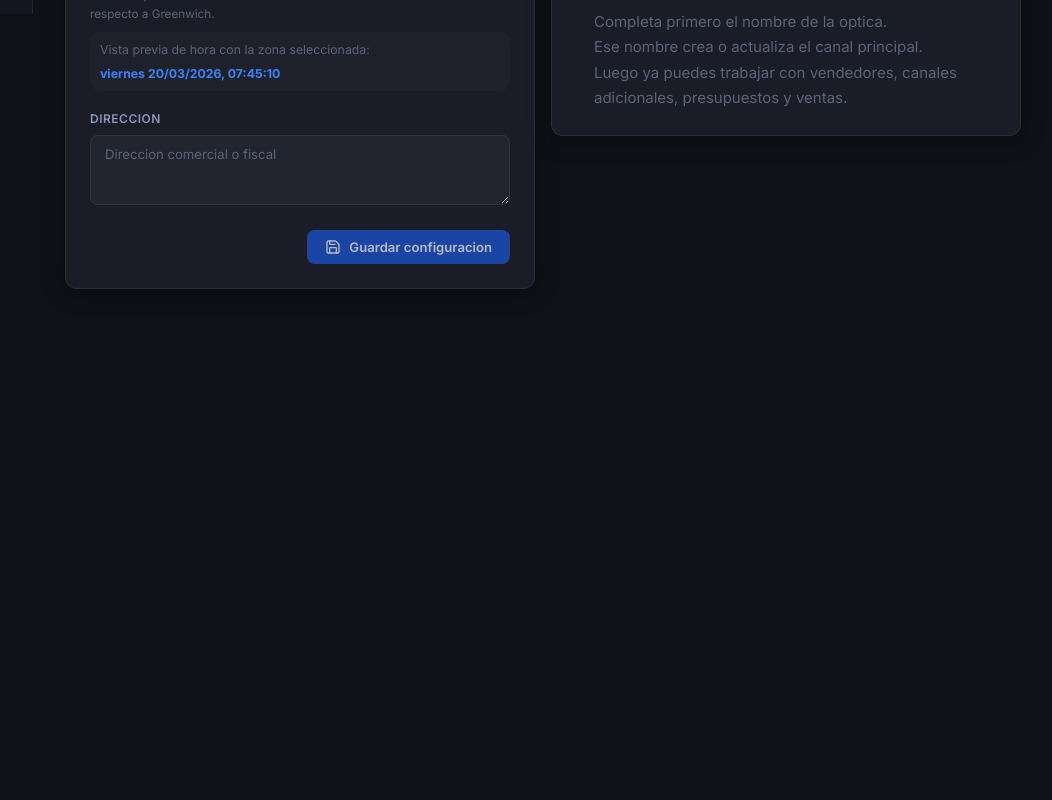
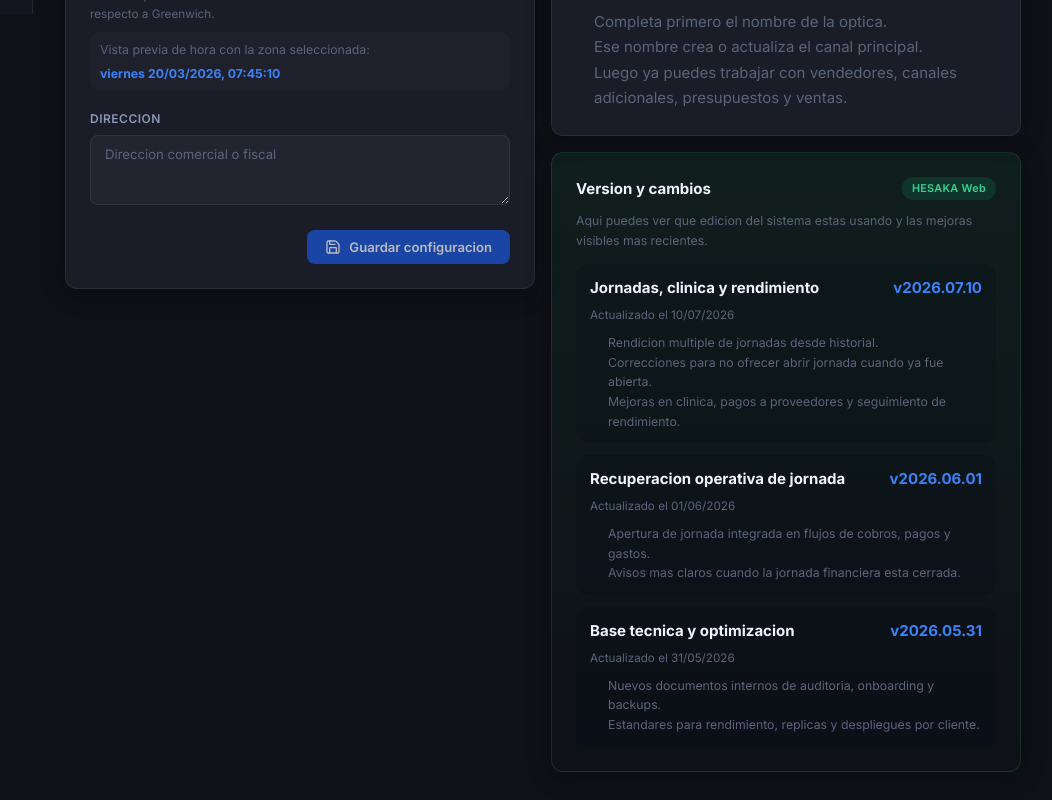
Before and after one commit to 0FerchuS0/hesaka_web, a React (Vite) app in the folder frontend/: page /configuracion-general in a window 1280 px wide. Shown: the part 786-1586 px from the top of the page, without its empty margins (227-1279 px from the left). Before the commit the page ends 1103 px from the top, so only its background shows below. Built offline with nearby package versions, Linux system fonts and the light colour scheme; no server answers; sample sign-in values are in the browser's storage.

Commit message:
Agregar panel de version y cambios en configuracion

```diff
--- a/frontend/src/pages/ConfiguracionGeneralPage.jsx
+++ b/frontend/src/pages/ConfiguracionGeneralPage.jsx
@@ -3,6 +3,8 @@ import { useMutation, useQuery, useQueryClient } from '@tanstack/react-query'
 import { Building2, ImagePlus, Save } from 'lucide-react'
 
 import { api, useAuth } from '../context/AuthContext'
+import { getEditionLabel, getReleaseNotes } from '../utils/appReleaseNotes'
+import { getTenantEditionSlug } from '../utils/appEdition'
 
 function sanitizeError(error, fallback) {
     return error?.response?.data?.detail || fallback
@@ -59,6 +61,8 @@ export default function ConfiguracionGeneralPage() {
 
     const role = String(user?.rol || '').toUpperCase()
     const canEdit = role === 'ADMIN'
+    const editionLabel = useMemo(() => getEditionLabel(getTenantEditionSlug()), [])
+    const releaseNotes = useMemo(() => getReleaseNotes(), [])
 
     const { data, isLoading, isError, error } = useQuery({
         queryKey: ['configuracion-general'],
@@ -393,6 +397,32 @@ export default function ConfiguracionGeneralPage() {
                         </ul>
                     </div>
 
+                    <div className="card" style={{ border: '1px solid rgba(34,197,94,0.18)', background: 'linear-gradient(180deg, rgba(34,197,94,0.08), rgba(15,23,42,0.0))' }}>
+                        <div style={{ display: 'flex', justifyContent: 'space-between', gap: 12, alignItems: 'center', marginBottom: 10, flexWrap: 'wrap' }}>
+                            <h3 style={{ fontSize: '1rem', margin: 0 }}>Version y cambios</h3>
+                            <span className="badge badge-green">{editionLabel}</span>
+                        </div>
+                        <div style={{ color: 'var(--text-muted)', fontSize: '0.82rem', lineHeight: 1.6, marginBottom: 14 }}>
+                            Aqui puedes ver que edicion del sistema estas usando y las mejoras visibles mas recientes.
+                        </div>
+                        <div style={{ display: 'grid', gap: 12 }}>
+                            {releaseNotes.map(item => (
+                                <div key={`${item.version}-${item.date}`} style={{ border: '1px solid var(--border-color)', borderRadius: 12, padding: '12px 14px', background: 'rgba(2,6,23,0.18)' }}>
+                                    <div style={{ display: 'flex', justifyContent: 'space-between', gap: 12, marginBottom: 6, flexWrap: 'wrap' }}>
+                                        <strong>{item.title}</strong>
+                                        <span style={{ color: 'var(--primary-light)', fontWeight: 700 }}>v{item.version}</span>
+                                    </div>
+                                    <div style={{ color: 'var(--text-muted)', fontSize: '0.78rem', marginBottom: 8 }}>
+                                        Actualizado el {item.date}
+                                    </div>
+                                    <ul style={{ margin: 0, paddingLeft: 18, color: 'var(--text-muted)', lineHeight: 1.6, fontSize: '0.82rem' }}>
+                                        {item.changes.map(change => <li key={change}>{change}</li>)}
+                                    </ul>
+                                </div>
+                            ))}
+                        </div>
+                    </div>
+
                     {data && (
                         <div className="card">
                             <h3 style={{ fontSize: '1rem', marginBottom: 8 }}>Estado actual</h3>
--- /dev/null
+++ b/frontend/src/utils/appEdition.js
@@ -0,0 +1,3 @@
+export function getTenantEditionSlug() {
+    return import.meta.env.VITE_TENANT_SLUG || ''
+}
--- /dev/null
+++ b/frontend/src/utils/appReleaseNotes.js
@@ -0,0 +1,38 @@
+const RELEASE_NOTES = [
+    {
+        version: '2026.07.10',
+        date: '10/07/2026',
+        title: 'Jornadas, clinica y rendimiento',
+        changes: [
+            'Rendicion multiple de jornadas desde historial.',
+            'Correcciones para no ofrecer abrir jornada cuando ya fue abierta.',
+            'Mejoras en clinica, pagos a proveedores y seguimiento de rendimiento.',
+        ],
+    },
+    {
+        version: '2026.06.01',
+        date: '01/06/2026',
+        title: 'Recuperacion operativa de jornada',
+        changes: [
+            'Apertura de jornada integrada en flujos de cobros, pagos y gastos.',
+            'Avisos mas claros cuando la jornada financiera esta cerrada.',
+        ],
+    },
+    {
+        version: '2026.05.31',
+        date: '31/05/2026',
+        title: 'Base tecnica y optimizacion',
+        changes: [
+            'Nuevos documentos internos de auditoria, onboarding y backups.',
+            'Estandares para rendimiento, replicas y despliegues por cliente.',
+        ],
+    },
+]
+
+export function getEditionLabel(tenantSlug = '') {
+    return String(tenantSlug || '').trim().toLowerCase() === 'koeti' ? 'HESAKA Koeti' : 'HESAKA Web'
+}
+
+export function getReleaseNotes() {
+    return RELEASE_NOTES
+}
```
